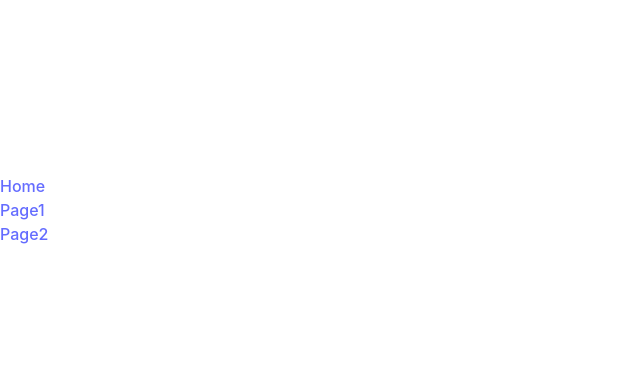
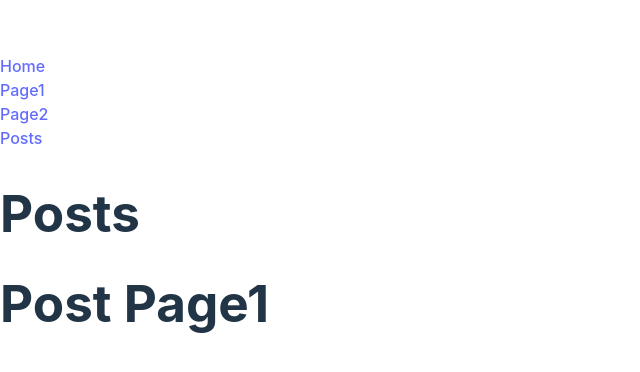
Before and after one commit to youhei-0009/react-router, a React (Vite) app: page /posts/1 in a window 1280 px wide. Before the commit this address had no page. Shown: the part 190-562 px from the top of the page, without its empty margins (0-640 px from the left). Built offline with nearby package versions, Linux system fonts and the light colour scheme.

Commit message:
react router test

```diff
--- a/src/App.jsx
+++ b/src/App.jsx
@@ -6,6 +6,8 @@ import { Page1 } from './Page1';
 import { Page2 } from './Page2';
 import { Page1DetailA } from "./Page1DetailA";
 import { Page1DetailB } from "./Page1DetailB";
+import { Posts } from "./Posts";
+import { Post } from "./Post";
 
 export default function App() {
   return (
@@ -17,6 +19,8 @@ export default function App() {
           <Link to="/page1">Page1</Link>
           <br />
           <Link to="/page2">Page2</Link>
+          <br />
+          <Link to="/posts">Posts</Link>
         </div>
         <Routes>
           <Route exact path="/" element={<Home />} />
@@ -35,6 +39,9 @@ export default function App() {
           />
           */}
           <Route path="/page2" element={<Page2 />} />
+          <Route path="/posts" element={<Posts />} >
+            <Route path=":postId" element={<Post />} />
+          </Route>
         </Routes>
       </BrowserRouter>
     </>
--- /dev/null
+++ b/src/Post.jsx
@@ -0,0 +1,12 @@
+import { useParams } from "react-router-dom";
+
+export const Post = () => {
+    const params = useParams();
+    return (
+        <>
+            <div>
+                <h1>Post Page1</h1>
+            </div>
+        </>
+    );
+};
--- /dev/null
+++ b/src/Posts.jsx
@@ -0,0 +1,12 @@
+import { Outlet } from "react-router-dom";
+
+export const Posts = () => {
+    return (
+        <>
+            <div>
+                <h1>Posts</h1>
+                <Outlet />
+            </div>
+        </>
+    );
+};
```
